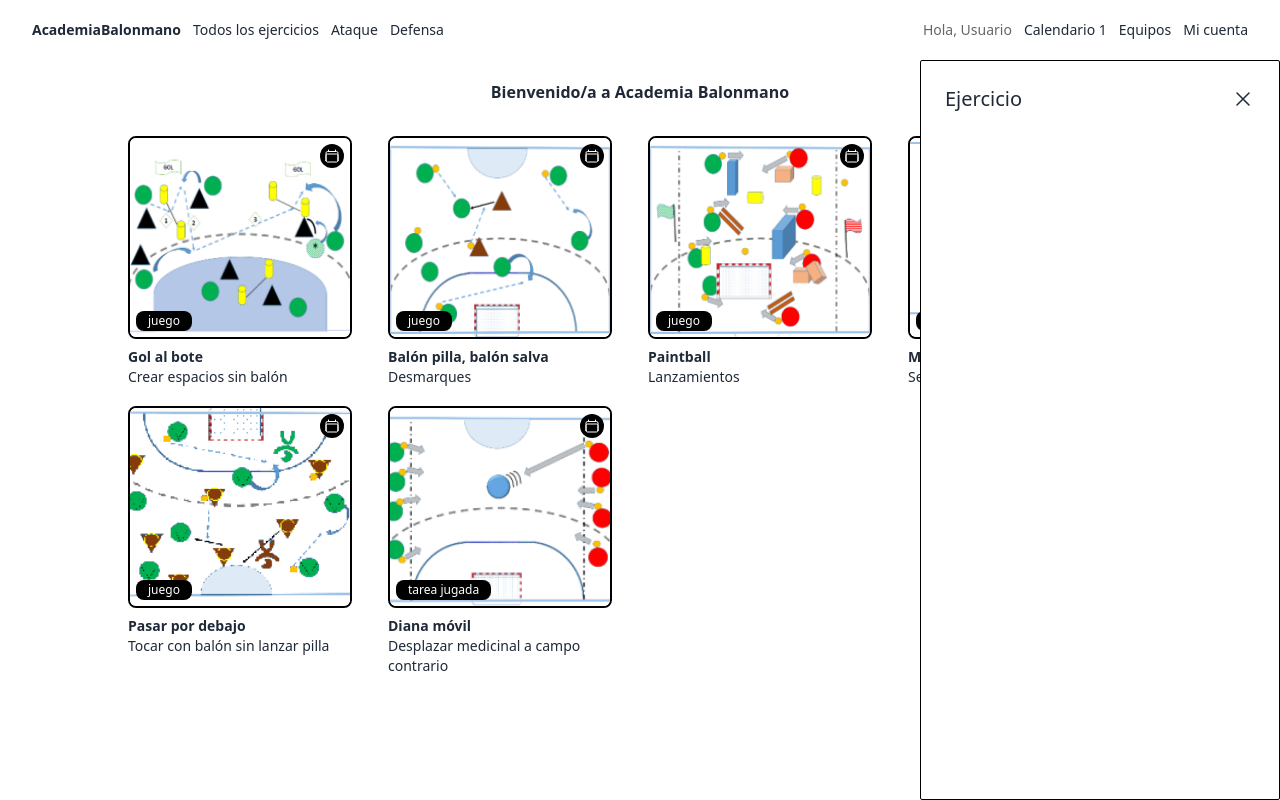
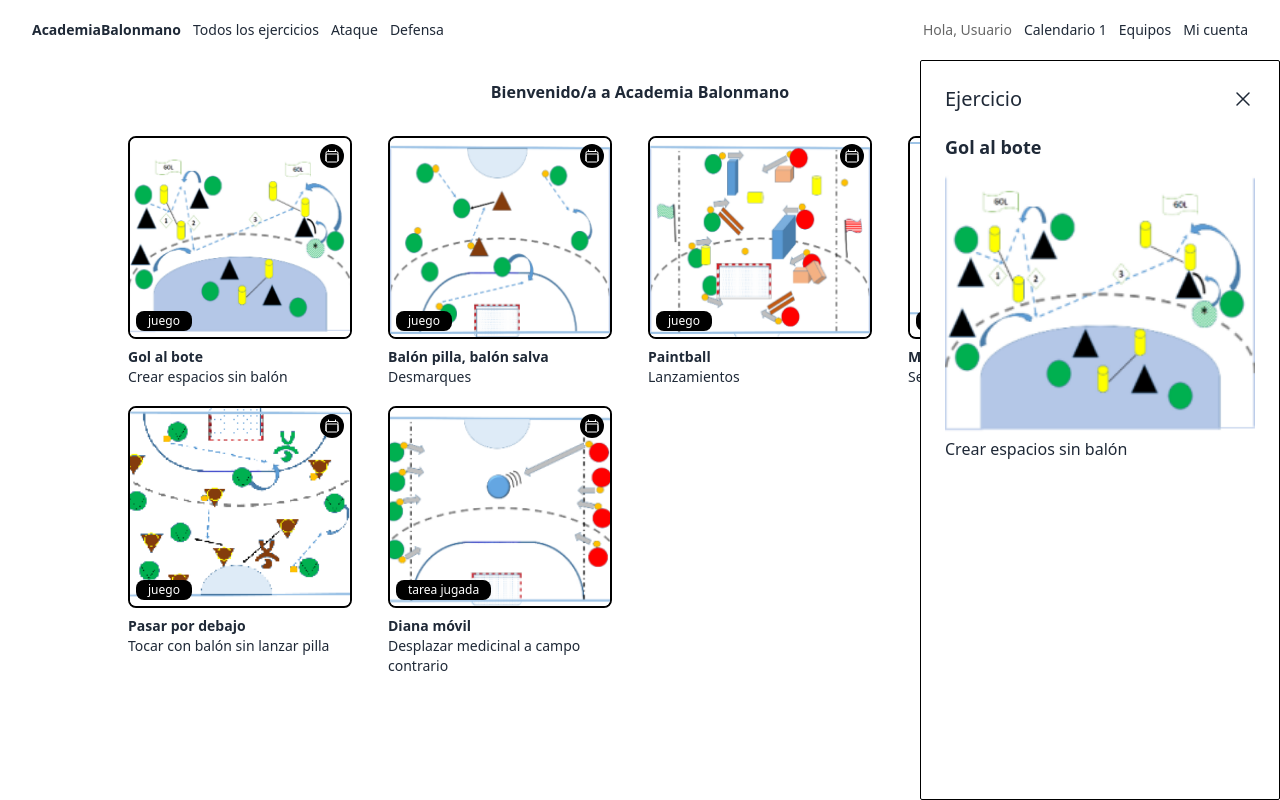
Before and after one commit to marias16/academia_balonmano, a React (Vite) app in the folder academia_balonmano/: page / in a window 1280 px wide. Both pictures are taken after a click on the element 332 px from the left and 156 px from the top of the page. Built offline with nearby package versions, Linux system fonts and the light colour scheme.

Commit message:
product detail painted

```diff
--- a/academia_balonmano/src/Components/Card/index.jsx
+++ b/academia_balonmano/src/Components/Card/index.jsx
@@ -4,10 +4,16 @@ import { CalendarioContext } from '../../Context'
 const Card = ({data}) => {
     const context = useContext(CalendarioContext)
 
+    const showProduct = (product) => {
+        context.openProduct()
+        context.setProductToShow(product)
+    }
+
+
     return (
         <div
             className="cursor-pointer w-56 h-68"
-            onClick={() => context.openProduct()}
+            onClick={() => showProduct(data)}
         >
             <figure className="relative mb-2 w-full h-4/5" >
                 <span className="absolute bottom-0 left-0 bg-black rounded-lg text-white text-xs m-2 px-3 py-0.5">
--- a/academia_balonmano/src/Components/ProductDetail/index.jsx
+++ b/academia_balonmano/src/Components/ProductDetail/index.jsx
@@ -4,10 +4,11 @@ import './styles.css'
 
 const ProductDetail = () => {
     const context = useContext(CalendarioContext)
+    const product = context.productToShow
 
     return (
-        <aside className={`${context.isProductOpen ? 'flex' : 'hidden'} product-detail flex flex-col fixed bg-white right-0 border border-black rounded-sm`}>
-            <div className="flex justify-between items-center p-6">
+        <aside className={`${context.isProductOpen ? 'flex' : 'hidden'} product-detail flex flex-col fixed bg-white right-0 border border-black rounded-sm p-6`}>
+            <div className="flex justify-between items-center">
                 <h2 className="font-medium text-xl">Ejercicio</h2>
                 <div
                     className="cursor-pointer"
@@ -17,6 +18,12 @@ const ProductDetail = () => {
                     </svg>
                 </div>
             </div>
+            <h1 className="font-bold text-lg mt-5">{product.name}</h1>
+            <img
+            src={`src/assets/data/img/${product.id}.png`}
+            className="object-cover"
+            />
+            <p>{product.text}</p>
         </aside>
     )
 }
--- a/academia_balonmano/src/Context/index.jsx
+++ b/academia_balonmano/src/Context/index.jsx
@@ -3,6 +3,7 @@ import { createContext, useState } from 'react'
 export const CalendarioContext = createContext()
 
 export const CalendarioProvider = ({children}) => {
+    // Calendar · Count
     const [count, setCount] = useState(0)
 
     //Product Detail · Open
@@ -11,6 +12,7 @@ export const CalendarioProvider = ({children}) => {
     const closeProduct = () => setProductOpen(false)
 
     //Product Detail · Show product
+    const [productToShow, setProductToShow] = useState({})
 
     return (
         <CalendarioContext.Provider value={({
@@ -18,7 +20,9 @@ export const CalendarioProvider = ({children}) => {
             setCount,
             isProductOpen,
             openProduct,
-            closeProduct
+            closeProduct,
+            productToShow,
+            setProductToShow
         })}>
             {children}
         </CalendarioContext.Provider>
```
